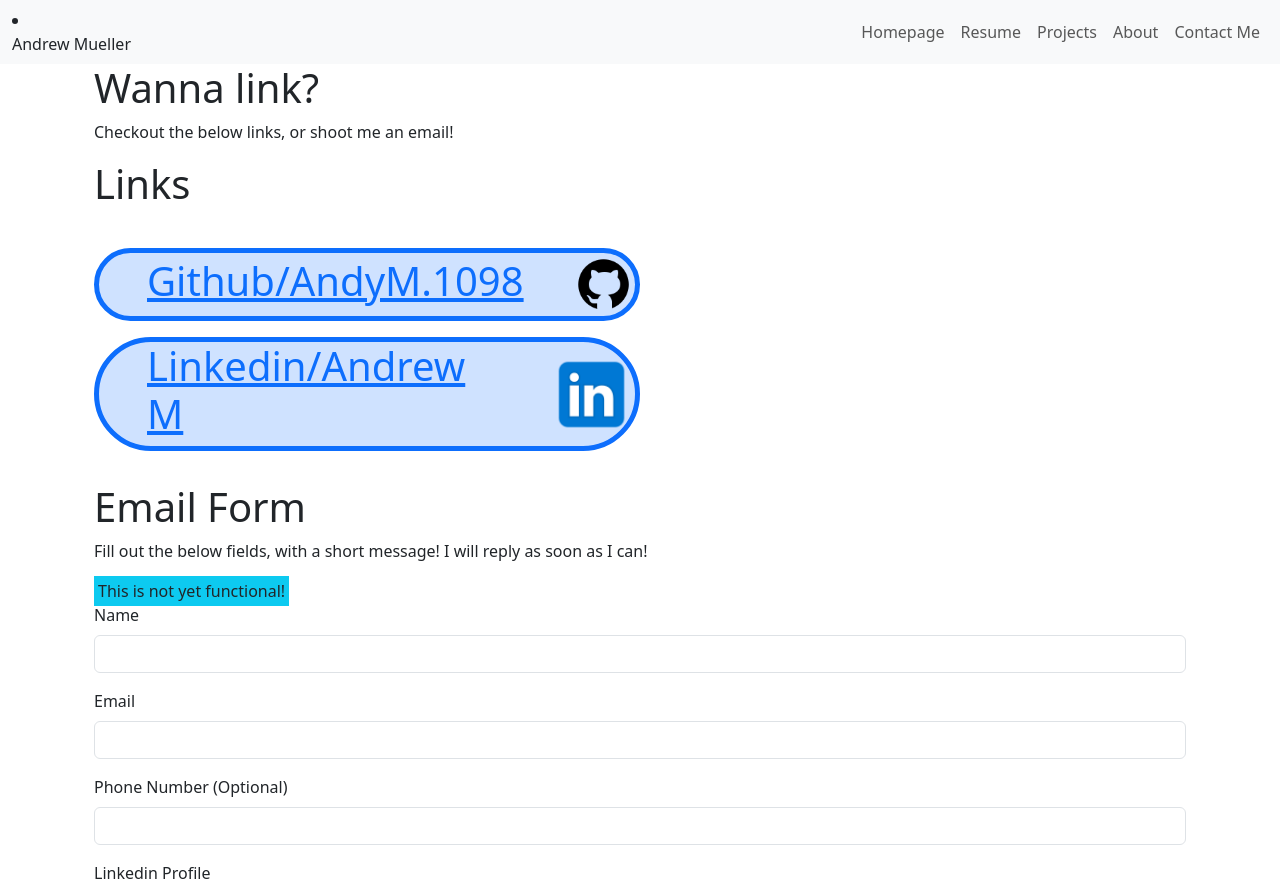
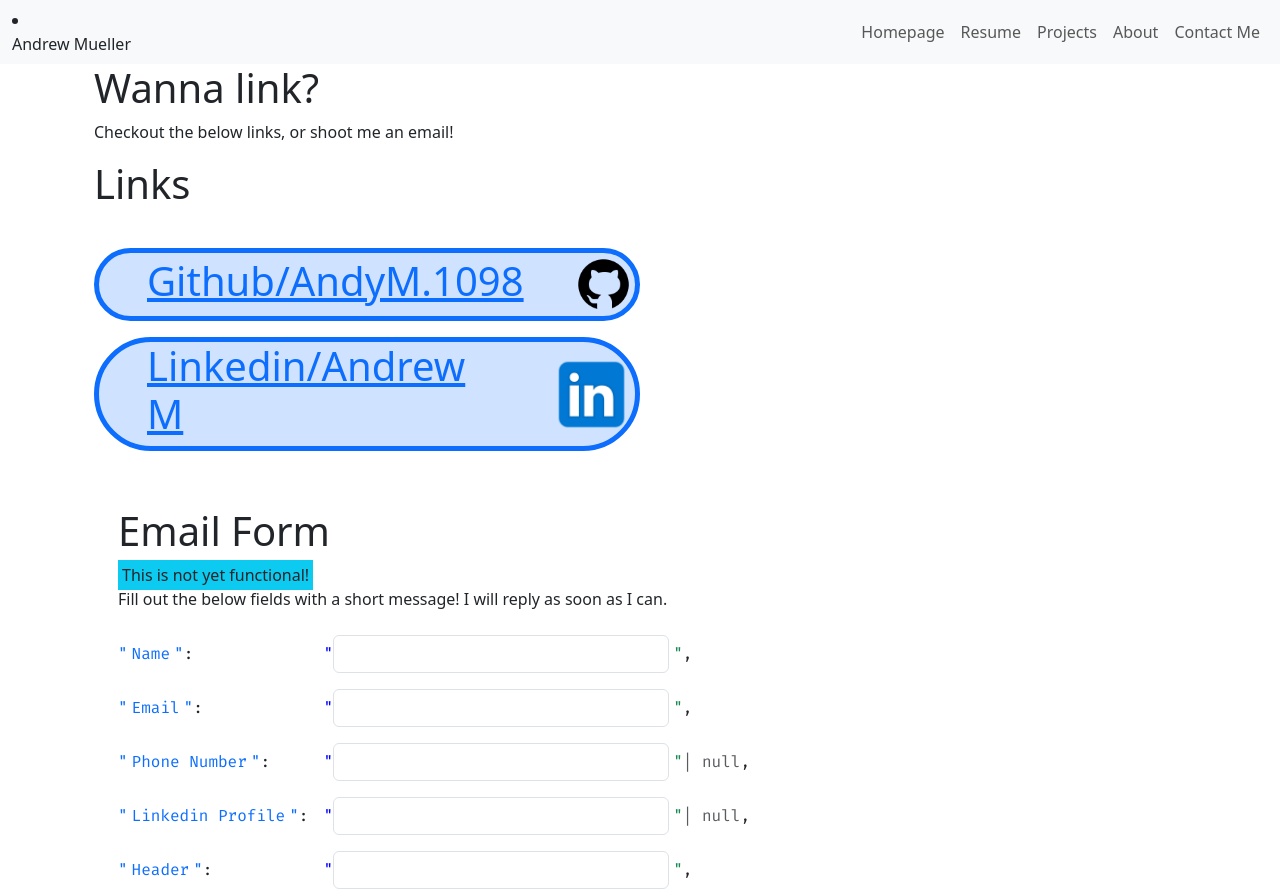
Before and after one commit to AndyM1098/AndyM1098.github.io, a React (Create React App) app in the folder main_site/: page /contact in a window 1280 px wide. Shown: the top 893 px of the page. Built offline with nearby package versions, Linux system fonts and the light colour scheme.

Commit message:
Updated form style

```diff
--- a/main_site/public/index.html
+++ b/main_site/public/index.html
@@ -1,14 +1,18 @@
 <!DOCTYPE html>
 <html lang="en">
+
 <head>
   <meta charset="utf-8" />
   <meta name="viewport" content="width=device-width, initial-scale=1" />
-    <meta
-      name="description"
-      content="Web site created using create-react-app"
-    />
+  <meta name="description" content="Web site created using create-react-app" />
+
+  <link rel="preconnect" href="https://fonts.googleapis.com">
+  <link rel="preconnect" href="https://fonts.gstatic.com" crossorigin>
+  <link href="https://fonts.googleapis.com/css2?family=Fira+Code:wght@300..700&display=swap" rel="stylesheet">
+
   <title>My Website</title>
 </head>
+
 <body>
   <noscript>You need to enable JavaScript to run this app.</noscript>
   <div id="root"></div>
@@ -23,4 +27,5 @@
       To create a production bundle, use `npm run build` or `yarn build`.
     -->
 </body>
+
 </html>
--- a/main_site/src/components/ContactMe/ContactMeEmailForm.tsx
+++ b/main_site/src/components/ContactMe/ContactMeEmailForm.tsx
@@ -1,70 +1,126 @@
+import React from "react";
 
-interface FormInfoFieldProp{
-    text : string,
-    field_id : string,
-    field_type?: string // Defaults to "text"
+interface FormInfoFieldProp {
+  text: string;
+  field_id: string;
+  field_type?: string;
+  field_required?: boolean;
 }
 
-function FormInfoField({text, field_id, field_type = "text"}: FormInfoFieldProp){
-    return(
-        <>
-            <div className="mb-3">
-                <label className="form-label">{text}</label>
-                <input type={field_type} className="form-control" id={field_id}/>
+// Fixed width for JSON keys to align inputs
+const KEY_WIDTH = "21ch";
+const FIELD_WIDTH = "35ch";
+
+export function FormInfoField({
+  text,
+  field_id,
+  field_type = "text",
+  field_required = true,
+}: FormInfoFieldProp) {
+  return (
+    <div
+      className="mb-3 d-flex align-items-center"
+      style={{ fontFamily: "'Fira Code', monospace" }}
+    >
+      <div
+        className="align-items-center me-1"
+        style={{ width: KEY_WIDTH, whiteSpace: "nowrap" }}
+      >
+        <span className="text-primary">"</span>
+        <label htmlFor={field_id} className="form-label mb-0 mx-1 text-primary">
+          {text}
+        </label>
+        <span className="text-primary">"</span>
+        <span className="text-dark">:</span>
       </div>
-        </>
-    )
 
+      <span style={{ color: "blue" }}>"</span>
+      <input
+        type={field_type}
+        id={field_id}
+        className="form-control me-1"
+        required={field_required}
+        style={{ color: "blue", width: FIELD_WIDTH}}
+      />
+      <span className="text-success">"</span>
+
+      {!field_required && <span className="text-muted"> | null</span>}
+      <span>,</span>
+    </div>
+  );
 }
 
-function EmailForm() {
+export function EmailForm() {
   return (
-    <>
     <form>
-            {/* Misc Fields */}
       <FormInfoField text="Name" field_id="ContactMeEmailFormName" />
-            <FormInfoField text="Email" field_id="ContactMeEmailFormEmail" field_type="email" />
-            <FormInfoField text="Phone Number (Optional)" field_id="ContactMeEmailFormPhone"/>
-            <FormInfoField text="Linkedin Profile" field_id="ContactMeEmailFormLinkedin" />
+      <FormInfoField
+        text="Email"
+        field_id="ContactMeEmailFormEmail"
+        field_type="email"
+      />
+      <FormInfoField
+        text="Phone Number"
+        field_id="ContactMeEmailFormPhone"
+        field_required={false}
+      />
+      <FormInfoField
+        text="Linkedin Profile"
+        field_id="ContactMeEmailFormLinkedin"
+        field_required={false}
+      />
       <FormInfoField text="Header" field_id="ContactMeEmailFormHeader" />
 
       {/* Message Box */}
-            <div>
-                <label className="form-label">Message</label>
-                <div className="input-group">
-                    <textarea className="form-control" aria-label="With textarea" id="ContactMeEmailFormMessage" required></textarea>
+      <div className="mb-3 d-flex align-items-start" style={{ fontFamily: "'Fira Code', monospace" }}>
+        {/* Key container */}
+        <div
+          className="d-flex align-items-center me-1"
+          style={{ width: KEY_WIDTH, whiteSpace: "nowrap" }}
+        >
+          <span>"</span>
+          <label
+            htmlFor="ContactMeEmailFormMessage"
+            className="form-label mb-0 mx-1"
+          >
+            Message
+          </label>
+          <span>"</span>
+          <span>:</span>
+        </div>
+
+        <div className="d-flex align-items-center">
+          <span style={{color: "blue"}}>"</span>
+          <textarea
+            id="ContactMeEmailFormMessage"
+            required={true}
+            className="form-control me-1"
+            style={{color: "blue", width: FIELD_WIDTH}}
+          />
+          <span style={{color: "blue"}}>"</span>
         </div>
       </div>
 
-            <button type="submit" className="mt-3 btn btn-primary">Submit</button>
-
+      <button type="submit" className="btn btn-primary">
+        Submit
+      </button>
     </form>
-    </>
   );
 }
 
-function ContactMeEmailForm() {
+export default function ContactMeEmailForm() {
   return (
-    <>
-      <div>
-        <div>
+    <section className="p-4">
+      <header className="mb-4">
         <h1>Email Form</h1>
+        <div className="p-1 bg-info d-inline">This is not yet functional!</div>
         <p>
-            Fill out the below fields, with a short message! I will reply as
-            soon as I can!
+          Fill out the below fields with a short message! I will reply as soon
+          as I can.
         </p>
-        <div className="p-1 bg-info d-inline">
-            This is not yet functional!
-        </div>
-        </div>
 
-        <div>
+      </header>
       <EmailForm />
-        </div>
-
-      </div>
-    </>
+    </section>
   );
 }
-
-export default ContactMeEmailForm;
--- a/main_site/src/components/ContactMe/ContactMeLinkList.tsx
+++ b/main_site/src/components/ContactMe/ContactMeLinkList.tsx
@@ -3,16 +3,12 @@ import ContactMeLinkListlinks from "./ContactMeLinkListLinks";
 function ContactMeLinkList(){
 
     return(
-
         <>
-
             <div>
-
                 <div className="h1">Links</div>
                 <div className="d-block py-3 w-50">
                     <ContactMeLinkListlinks />
                 </div>
-
             </div>
         </>
     );
```
Lines whose indentation alone changed are shown as unchanged.
